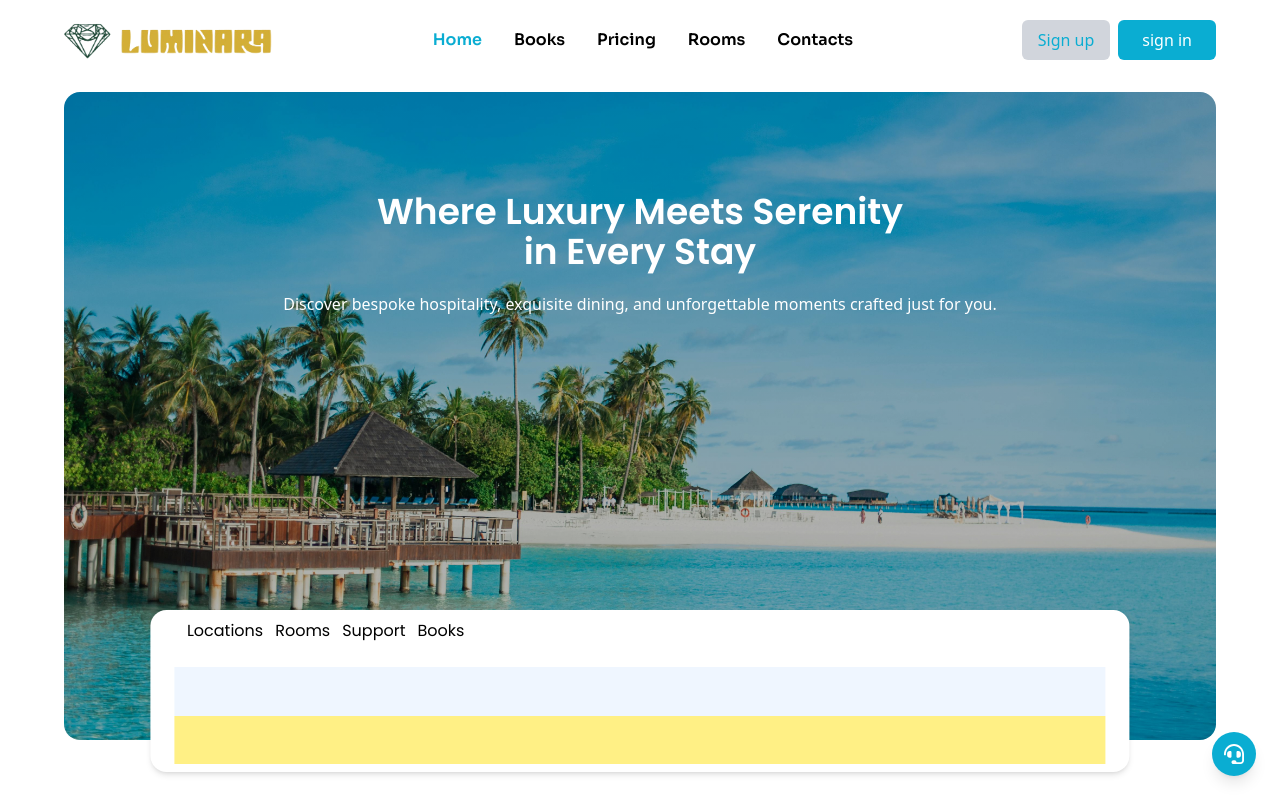
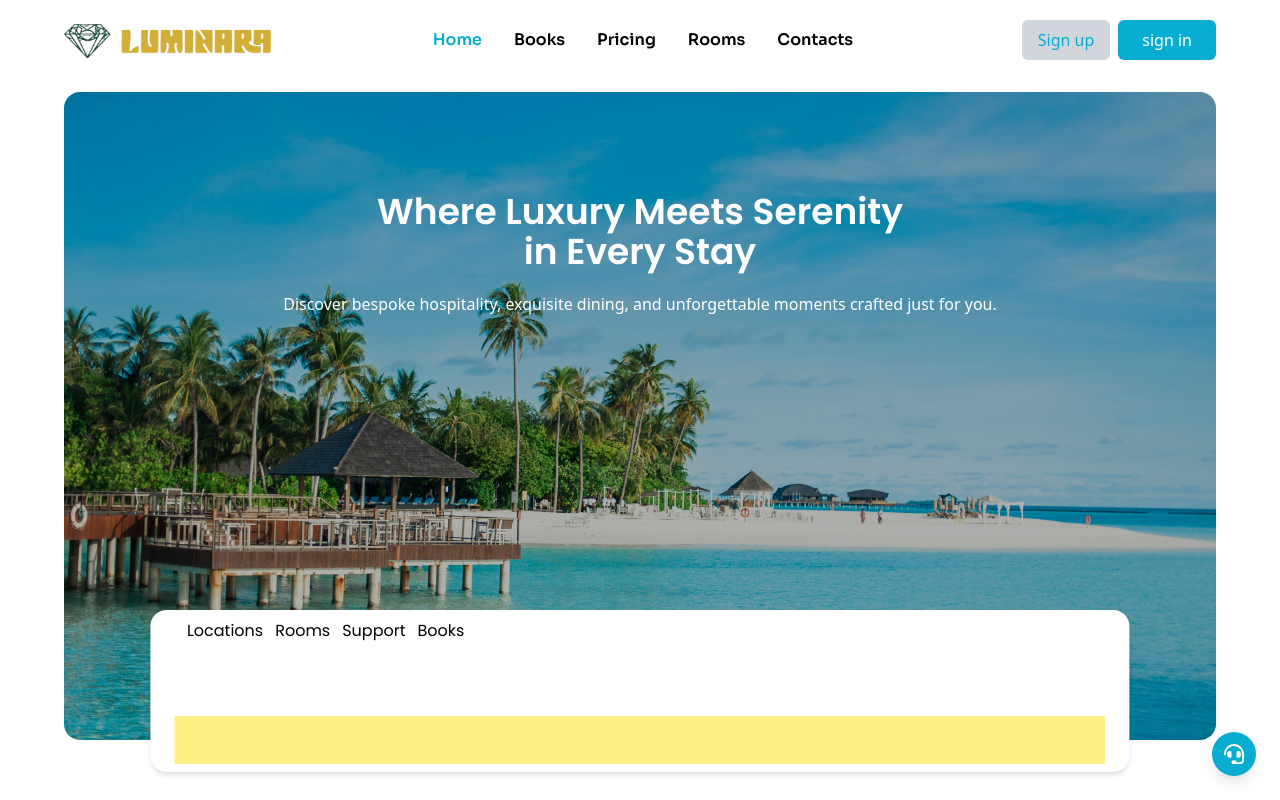
Before and after one commit to dani-dina/Hotel-Management-System-, a React (Vite) app in the folder frontend/: page / in a window 1280 px wide. Shown: the top 800 px of the page. Built offline with nearby package versions, Linux system fonts and the light colour scheme.

Commit message:
Frontend

```diff
--- a/frontend/src/components/Jumbotron.jsx
+++ b/frontend/src/components/Jumbotron.jsx
@@ -12,9 +12,6 @@ const Jumbotron = () => {
           ))
         }
       </div>
-      <div className='w-full h-1/3 bg-blue-50'>
-
-      </div>
       <div className='w-full h-1/3 bg-yellow-200'>
 
       </div>
```
